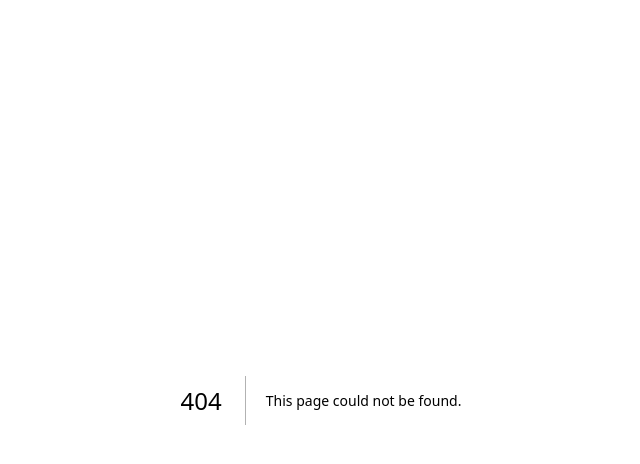
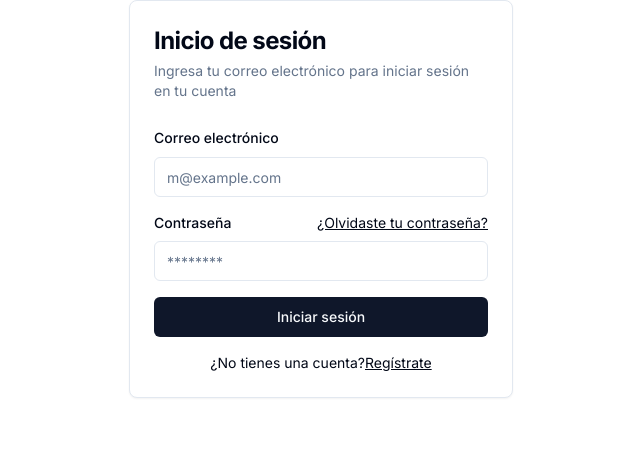
Before and after one commit to andreskps/Ecommerce_Frontend, a Next.js app: page /auth/login in a window 1280 px wide. Before the commit this address had no page. Shown: the top 464 px of the page, without its empty margins (319-959 px from the left). Built offline with nearby package versions, Linux system fonts and the light colour scheme.

Commit message:
Add next auth v4

```diff
--- a/package.json
+++ b/package.json
@@ -24,11 +24,13 @@
     "embla-carousel-react": "^8.0.2",
     "lucide-react": "^0.370.0",
     "next": "14.2.1",
+    "next-auth": "^4.24.7",
     "react": "^18",
     "react-dom": "^18",
     "react-icons": "^5.1.0",
     "tailwind-merge": "^2.2.2",
     "tailwindcss-animate": "^1.0.7",
+    "zod": "^3.23.4",
     "zustand": "^4.5.2"
   },
   "devDependencies": {
--- /dev/null
+++ b/src/app/api/auth/[...nextauth]/route.ts
@@ -0,0 +1,9 @@
+
+import NextAuth from 'next-auth';
+import { authConfig } from '../../../../lib/auth.config';
+
+
+
+const handler = NextAuth(authConfig);
+
+export { handler as GET, handler as POST };
--- /dev/null
+++ b/src/app/auth/login/page.tsx
@@ -0,0 +1,7 @@
+import FormLogin from "@/components/auth/formLogin";
+
+export default function LoginPage() {
+  return (
+    <FormLogin />
+  );
+}
--- a/src/app/layout.tsx
+++ b/src/app/layout.tsx
@@ -1,16 +1,20 @@
 import type { Metadata } from "next";
 import { Inter } from "next/font/google";
 import "./globals.css";
+import { AuthProvider } from "@/providers/AuthProvider";
 
 const inter = Inter({ subsets: ["latin"] });
 
 export const metadata: Metadata = {
   title: {
-    template: '%s | Petlify',
-    default: 'Inicio', // a default is required when creating a template
+    template: "%s | Petlify",
+    default: "Inicio", // a default is required when creating a template
   },
-  description: 'Petlify is a pet store that offers a wide range of pet products and services.',
+  description:
+    "Petlify is a pet store that offers a wide range of pet products and services.",
 };
+
+import React from "react"; // Add the missing import statement
 
 export default function RootLayout({
   children,
@@ -18,8 +22,12 @@ export default function RootLayout({
   children: React.ReactNode;
 }>) {
   return (
-    <html lang="en">
-      <body className={inter.className}>{children}</body>
-    </html>
+    <AuthProvider
+      children={
+        <html lang="en">
+          <body className={inter.className}>{children}</body>
+        </html>
+      }
+    ></AuthProvider>
   );
 }
--- /dev/null
+++ b/src/components/auth/formLogin.tsx
@@ -0,0 +1,104 @@
+"use client";
+import {
+  CardTitle,
+  CardDescription,
+  CardHeader,
+  CardContent,
+  Card,
+} from "@/components/ui/card";
+import { Label } from "@/components/ui/label";
+import { Input } from "@/components/ui/input";
+import Link from "next/link";
+import { Button } from "@/components/ui/button";
+import { useState } from "react";
+import { signIn } from "next-auth/react";
+import { useRouter } from "next/navigation";
+
+export default function FormLogin() {
+  const [credentials, setCredentials] = useState({ email: "", password: "" });
+  const [errors, setErrors] = useState<string[]>([]);
+  const [loading, setLoading] = useState(false);
+
+  const router = useRouter();
+
+  const hadleSubmit = async () => {
+    setLoading(true);
+    const response = await signIn("credentials", {
+      redirect: false,
+      email: credentials.email,
+      password: credentials.password,
+    });
+
+    if (response?.error) {
+       setErrors([response.error]);
+        setLoading(false);
+      return;
+    }
+
+    setLoading(false);
+    router.push("/");
+
+  };
+
+  return (
+    <Card className="mx-auto max-w-sm">
+      <CardHeader className="space-y-1">
+        <CardTitle className="text-2xl font-bold">Inicio de sesión</CardTitle>
+        <CardDescription>
+          Ingresa tu correo electrónico para iniciar sesión en tu cuenta
+        </CardDescription>
+      </CardHeader>
+      <CardContent>
+        <div className="space-y-4">
+          <div className="space-y-2">
+            <Label htmlFor="email">Correo electrónico</Label>
+            <Input
+              id="email"
+              onChange={(e) =>
+                setCredentials({ ...credentials, email: e.target.value })
+              }
+              placeholder="m@example.com"
+              required
+              type="email"
+            />
+          </div>
+          <div className="space-y-2">
+            <div className="flex items-center">
+              <Label htmlFor="password">Contraseña</Label>
+              <Link className="ml-auto inline-block text-sm underline" href="#">
+                ¿Olvidaste tu contraseña?
+              </Link>
+            </div>
+            <Input
+              id="password"
+              onChange={(e) =>
+                setCredentials({ ...credentials, password: e.target.value })
+              }
+              placeholder="********"
+              required
+              type="password"
+            />
+          </div>
+          {errors.length > 0 && (
+            <div className="text-red-500 text-sm">
+              {errors.map((error) => (
+                <p key={error}>{error}</p>
+              ))}
+            </div>
+          )}
+          <Button className="w-full" disabled={loading}
+            onClick={hadleSubmit}
+          type="button">
+            Iniciar sesión
+          </Button>
+        </div>
+        <div className="mt-4 text-center text-sm">
+          ¿No tienes una cuenta?
+          <Link className="underline" href="#">
+            Regístrate
+          </Link>
+        </div>
+      </CardContent>
+    </Card>
+  );
+}
--- a/src/components/native/nav/parent.tsx
+++ b/src/components/native/nav/parent.tsx
@@ -9,9 +9,11 @@ import { Button } from '@/components/ui/button'
 import { LogInIcon, MoonIcon, ShoppingBasketIcon, SunIcon, UserIcon } from 'lucide-react'
 // import { useTheme } from 'next-themes'
 import Link from 'next/link'
+import { useSession } from "next-auth/react";
 
 export default function Header() {
 //    const { authenticated } = useAuthenticated()
+   const { data: session,status } = useSession()
 
    return (
       <header className="bg-primario sticky top-0 z-50 w-full border-b bg-background/90 backdrop-blur mb-4 px-[1.4rem] md:px-[4rem] lg:px-[6rem] xl:px-[8rem] 2xl:px-[12rem]">
@@ -24,7 +26,10 @@ export default function Header() {
                </div>
                <CartNav />
                {/* <ThemeToggle /> */}
-               {true ? <UserNav /> : <LoginDialog />}
+               {
+                  status === "loading" ? <p>Loading...</p> : session ? <UserNav /> : <LoginDialog />
+               }
+               {/* {session ? <UserNav /> : <LoginDialog />} */}
             </div>
          </div>
       </header>
--- /dev/null
+++ b/src/components/ui/input.tsx
@@ -0,0 +1,25 @@
+import * as React from "react"
+
+import { cn } from "@/lib/utils"
+
+export interface InputProps
+  extends React.InputHTMLAttributes<HTMLInputElement> {}
+
+const Input = React.forwardRef<HTMLInputElement, InputProps>(
+  ({ className, type, ...props }, ref) => {
+    return (
+      <input
+        type={type}
+        className={cn(
+          "flex h-10 w-full rounded-md border border-input bg-background px-3 py-2 text-sm ring-offset-background file:border-0 file:bg-transparent file:text-sm file:font-medium placeholder:text-muted-foreground focus-visible:outline-none focus-visible:ring-2 focus-visible:ring-ring focus-visible:ring-offset-2 disabled:cursor-not-allowed disabled:opacity-50",
+          className
+        )}
+        ref={ref}
+        {...props}
+      />
+    )
+  }
+)
+Input.displayName = "Input"
+
+export { Input }
--- /dev/null
+++ b/src/lib/auth.config.ts
@@ -0,0 +1,83 @@
+
+
+import CredentialsProvider from "next-auth/providers/credentials";
+import {NextAuthOptions} from 'next-auth';
+
+export const authConfig: NextAuthOptions = {
+  providers: [
+    CredentialsProvider({
+      name: "Credentials",
+      credentials: {
+        email: { label: "email", type: "text" },
+        password: { label: "password", type: "password" },
+      },
+      async authorize(credentials, req) {
+        const payload = {
+          email: credentials!.email,
+          password: credentials!.password,
+        };
+
+
+        const res = await fetch("http://localhost:3000/api/auth/login", {
+          method: "POST",
+          headers: {
+            "Content-Type": "application/json",
+          },
+          body: JSON.stringify(payload),
+        });
+
+
+        const data = await res.json();
+
+        if (!res.ok) {
+          throw new Error(data.message || "Something went wrong!");
+        }
+
+        return data;
+      },
+    }),
+  ],
+    pages: {
+      signIn: "/auth/login", // si no esta logeado lo mandamos a esta pagina
+    },
+
+  session: {
+    strategy: "jwt",
+  },
+
+  callbacks: {
+    async signIn({ user, account, profile }) {
+      // console.log(user);
+      // if (user.roles?.includes("admin")) {
+      //   return "/admin";
+      // }
+
+      // return "/";
+      return true;
+    },
+
+    async jwt({ token, user, account, profile }) {
+      if (user) {
+        token = {
+          ...token,
+          name: user.name,
+          roles: user.roles,
+
+          access_token: user.access_token,
+        };
+      }
+
+      return token;
+    },
+
+    async session({ session, token, user }) {
+      if (session && session.user) {
+        session.user.access_token = token.access_token;
+        session.user.name = token.name;
+        session.user.roles = token.roles;
+      }
+
+      return session;
+    },
+  },
+};
--- /dev/null
+++ b/src/providers/AuthProvider.tsx
@@ -0,0 +1,11 @@
+"use client";
+
+import { SessionProvider } from "next-auth/react";
+
+interface Props {
+  children: React.ReactNode;
+}
+
+export const AuthProvider = ({ children }: Props) => {
+  return <SessionProvider children={children}></SessionProvider>;
+};
```
Also changed, not shown: nextauth.d.ts (added, +27 -0 lines), 1 other file (tests, documents, lock files or other folders).
